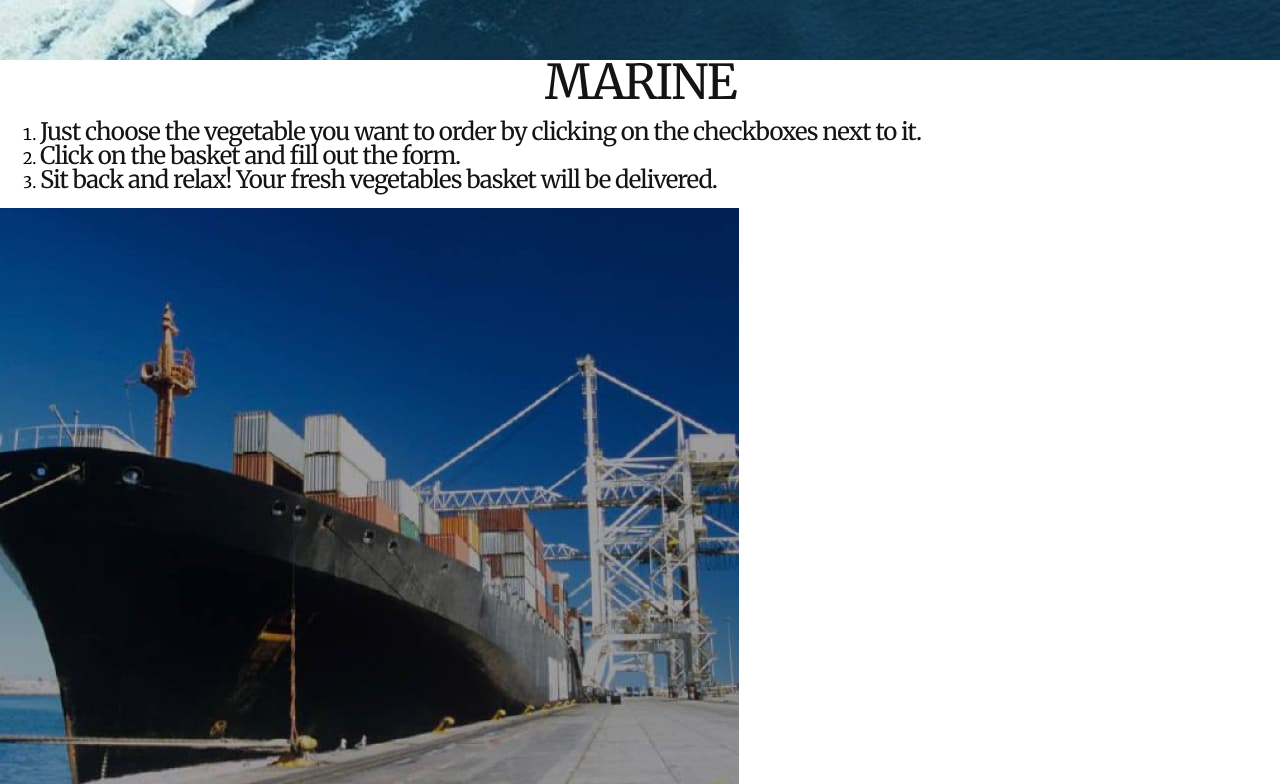
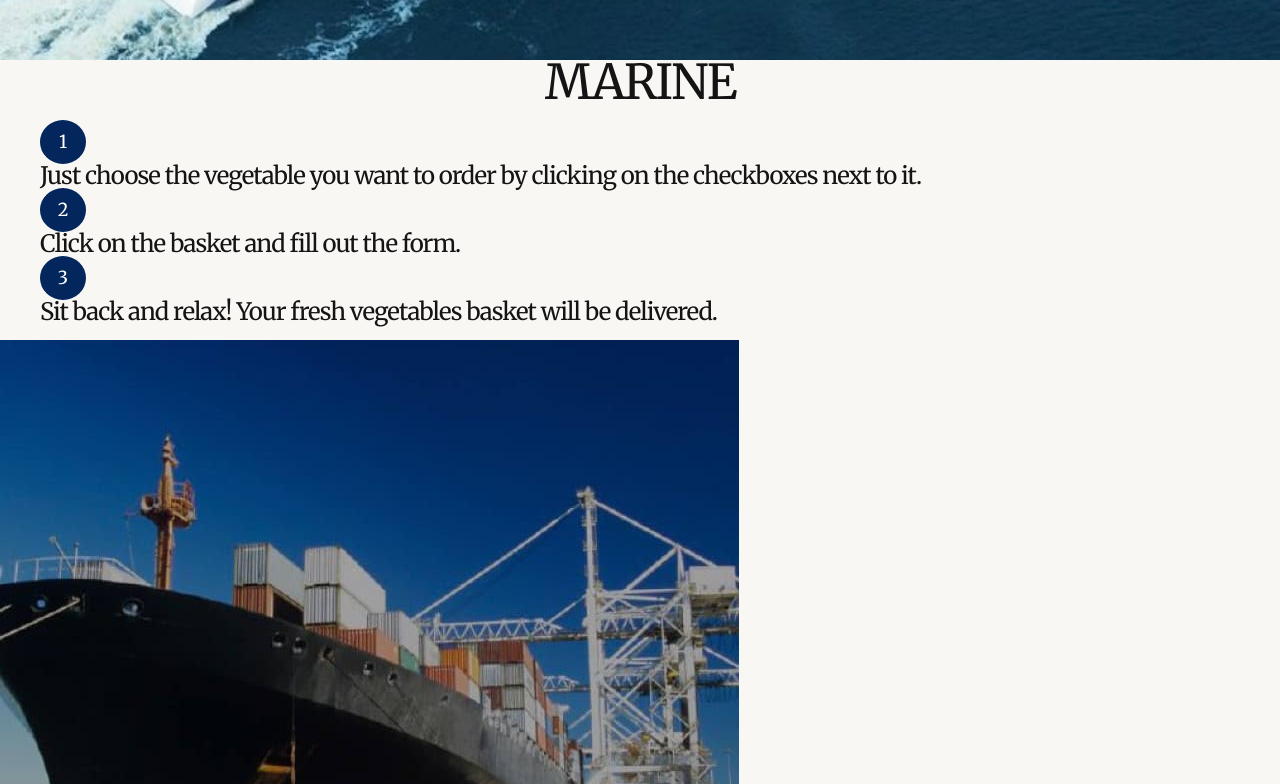
Before and after one commit to worldofvictory/ViNavi1, a plain HTML site: page index.html in a window 1280 px wide. Shown: the part 1000-1784 px from the top of the page. Drawn offline with nearby package versions, Linux system fonts and the light colour scheme; files whose address does not match are found by name.

Commit message:
basic css

```diff
--- a/styles.css
+++ b/styles.css
@@ -2,8 +2,8 @@ body {
   font-family: "Merriweather", serif; /*Обрати шрифт з google-fonts*/
   font-weight: 400;
   font-style: normal;
+  background: #f9f7f4;
 }
-
 .header {
   background-color: #bad1da;
   padding: 40px 0;
@@ -126,6 +126,27 @@ body {
   letter-spacing: -0.04em;
   color: #141414;
 }
+.steps-list {
+  list-style-type: none;
+  counter-reset: my-counter;
+}
+
+.steps-item::before {
+  display: inline-flex;
+  justify-content: center;
+  align-items: center;
+  content: counter(my-counter);
+  counter-increment: my-counter;
+  color: #141414;
+  border-radius: 50%;
+  background: #03265c;
+  min-width: 46px;
+  height: 44px;
+  color: #fff;
+  font-family: inherit;
+  font-size: 18px;
+  font-weight: 400;
+}
 .contacts {
   font-size: 18px;
   line-height: 1.33333;
```
